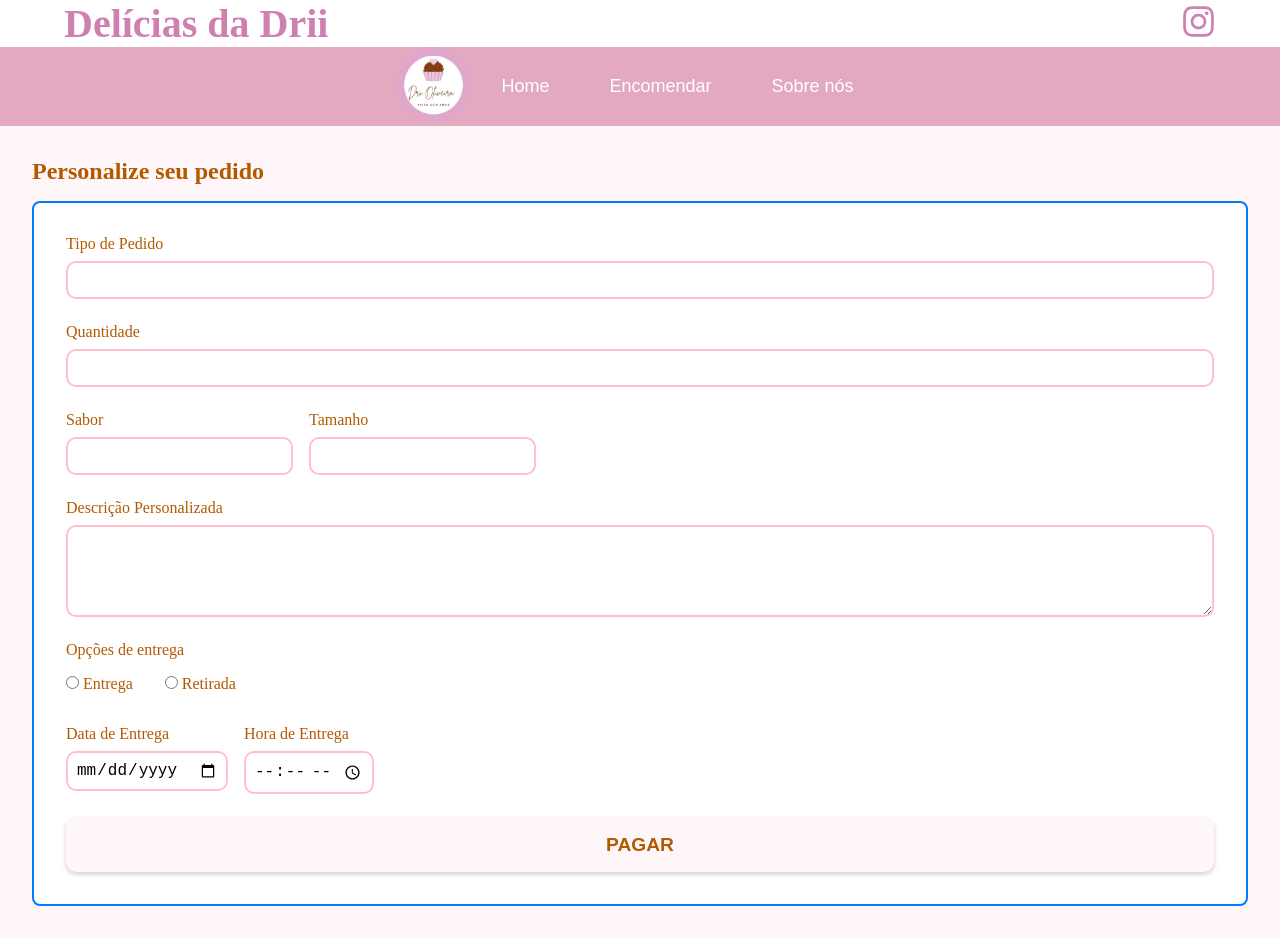
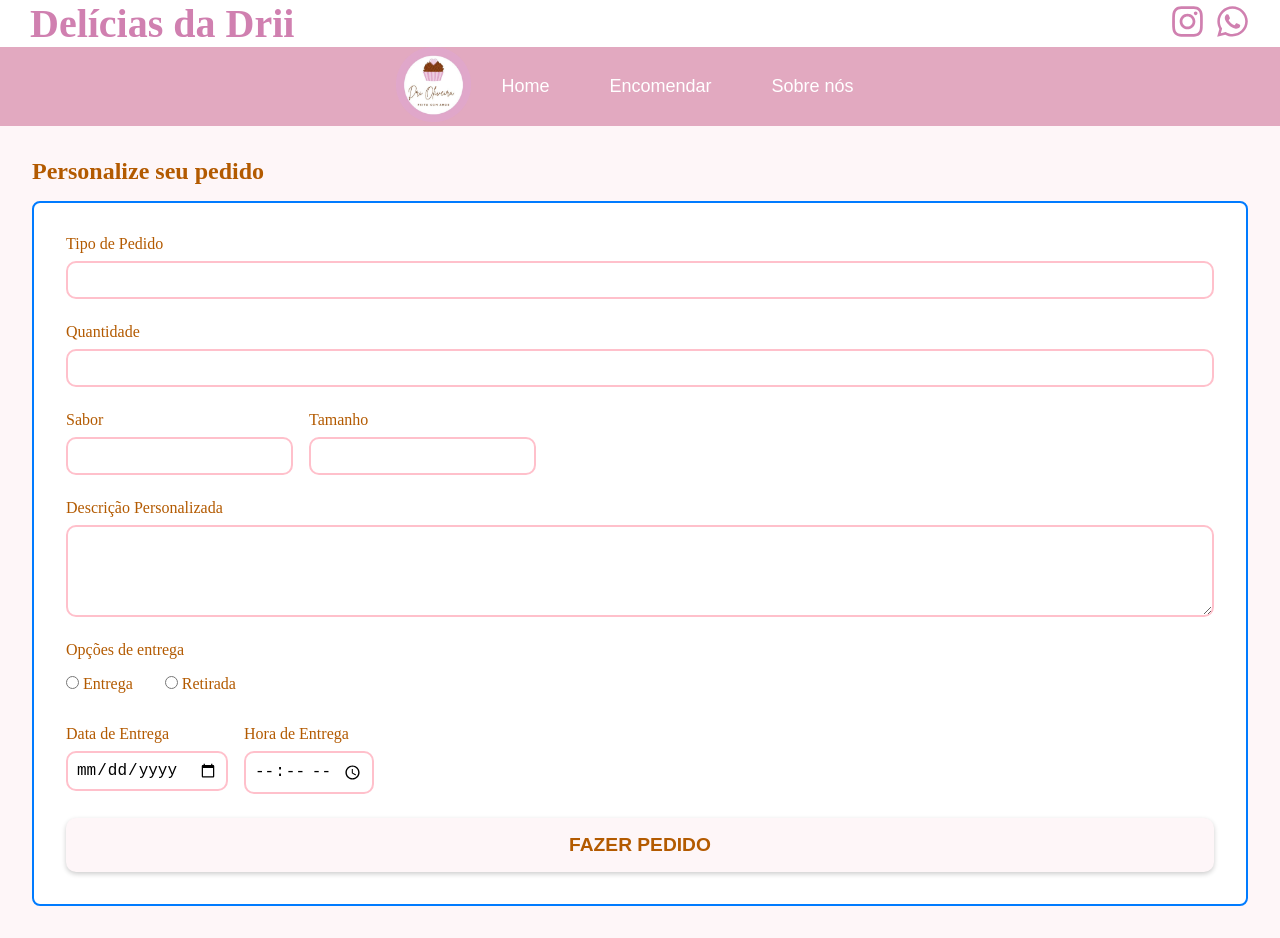
Before and after one commit to Raqfranca/univesp-pi-3-app, a React (Create React App) app: page /carinho in a window 1280 px wide. Built offline with nearby package versions, Linux system fonts and the light colour scheme; a web font is replaced by a local one.

Commit message:
icones e link do whats

```diff
--- a/src/pages/PersonalizarPedido/index.tsx
+++ b/src/pages/PersonalizarPedido/index.tsx
@@ -66,7 +66,7 @@ const PersonalizarPedido = () => {
           </div>
         </div>
 
-        <button type="submit" className="botao-pagar">PAGAR</button>
+        <button type="submit" className="botao-pagar">FAZER PEDIDO</button>
       </form>
     </div>
     </div>
--- a/src/pages/components/Navbar/navbar.sass
+++ b/src/pages/components/Navbar/navbar.sass
@@ -15,7 +15,7 @@ $rosa-hover: #7a3a53
     display: flex
     justify-content: space-between
     align-items: center
-    padding: 0 5%
+    padding: 0 30px
 
     h2
       font-family: "MonteCarlo", cursive
@@ -23,8 +23,13 @@ $rosa-hover: #7a3a53
       color: $rosa-destaque
       margin: 0
 
+    .icons
+      display: flex
+      gap: 10px
+
     a
       color: $rosa-destaque
+
 
   .navbar-middle
     background-color: $rosa-claro
--- a/src/pages/components/Navbar/navbar.tsx
+++ b/src/pages/components/Navbar/navbar.tsx
@@ -1,5 +1,5 @@
 import React from 'react';
-import { FaInstagram } from 'react-icons/fa';
+import { FaInstagram, FaWhatsapp } from 'react-icons/fa';
 import { Link } from 'react-router-dom';
 import './navbar.sass';
 
@@ -7,12 +7,18 @@ function Navbar() {
   return (
     <nav className="navbar">
       <div className="navbar-top">
+  <h2>Delícias da Drii</h2>
 
-          <h2>Delícias da Drii</h2>
-          <a href="https://www.instagram.com/deeliciasda.drii/" target="_blank" rel="noopener noreferrer">
-            <FaInstagram size={35} />
-          </a>
-      </div>
+  <div className="icons">
+    <a href="https://www.instagram.com/deeliciasda.drii/" target="_blank" rel="noopener noreferrer">
+      <FaInstagram size={35} />
+    </a>
+    <a href="https://l.instagram.com/?u=https%3A%2F%2Fwa.me%2Fmessage%2FYF55U4BKTIHUG1%3Ffbclid%3DPAZXh0bgNhZW0CMTEAAafBgfbvrfT9g05CUecbURmPT3F8o_KKYBtFZdQgs0yc5fJWfbzxHLC4mNquog_aem_QdviT_Cs1XNp-mUb_Vmxwg&e=AT2w8QtI2Bl7QaZSZZR2H1gF_fc9H9tuZvXRYiY_VmIAM9UjYWDdaHeWO6W7o4P3ldOrrdKzwu3bO_fWzJ6sxhS2i5fRZJw7utieGrtxXyZuQ8ExnVbPaw" target="_blank" rel="noopener noreferrer">
+      <FaWhatsapp size={35} />
+    </a>
+  </div>
+</div>
+
 
       <div className="navbar-middle">
       <div className="logo-central">
```
